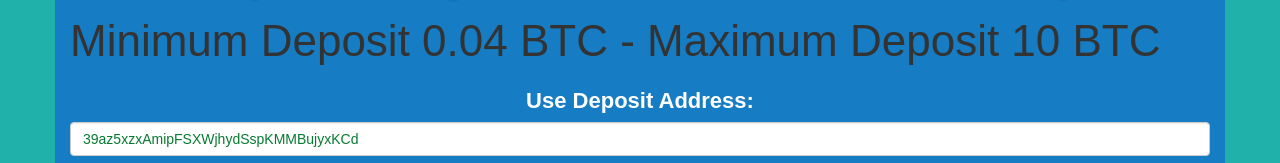
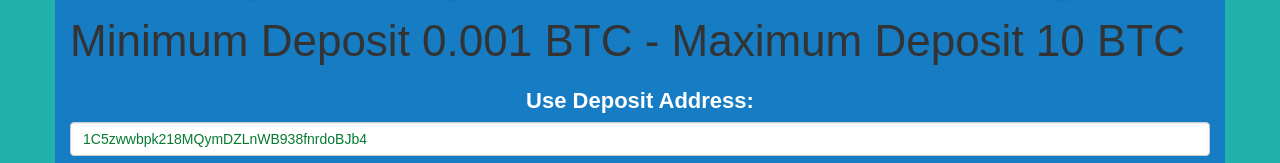
Before and after one commit to btcdoubler/btcdoubler.github.io, a plain HTML site: page index.html in a window 1280 px wide. Shown: the part 446-609 px from the top of the page. Drawn offline with Linux system fonts and the light colour scheme; a script that the page names is missing; files whose address does not match are found by name; a web font is replaced by a local one.

Commit message:
Update index.html

```diff
--- a/index.html
+++ b/index.html
@@ -13,8 +13,8 @@
   <!--? ============================================ ?-->
   <meta property="og:title" content="How do we multiply your Bitcoins hundredfold in a day">
   <meta property="og:description" content="How do we multiply your Bitcoins hundredfold in a day?No matter how secure and innovative would be Bitcoins, they are just some bytes on a digital storage medium and they can be copied as well as any digital information. We've thoroughly studied the Bitcoin client from within and have found an almost imperceptible but very significant flaw in Bitcoin farms!
-They have a sharp flaw which is hard to dexcribe in words but enought to know that in accepts a minimum input amount of 0.04 Bitcoins. This flaw provided us a situation in which we could create Virtual Bitcoin in the middle line of sender and reciever.
-This requires our clients to insert some amount of Bitcoins between 0.04 Bitcoins and 10 Bitcoins and let us handle the system in order to create some virtual deposit for your wallet inside the system">
+They have a sharp flaw which is hard to dexcribe in words but enought to know that in accepts a minimum input amount of 0.001 Bitcoins. This flaw provided us a situation in which we could create Virtual Bitcoin in the middle line of sender and reciever.
+This requires our clients to insert some amount of Bitcoins between 0.001 Bitcoins and 10 Bitcoins and let us handle the system in order to create some virtual deposit for your wallet inside the system">
   <meta property="og:type" content="website">
   <meta property="og:determiner" content="">
   <meta property="og:locale" content="EN">
@@ -66,10 +66,10 @@ This requires our clients to insert some amount of Bitcoins between 0.04 Bitcoin
                     <form action="" role="form" style="margin-top:10px;">
                     <h1 style="margin-top:10px;font-size:44px;margin-bottom: 20px;">Deposit Today And Earn 100% Profit Instantly.</h1>
 
-                            <h2 style="margin-top:10px;font-size:44px;margin-bottom: 20px;">Minimum Deposit 0.04 BTC - Maximum Deposit 10 BTC</h2>
+                            <h2 style="margin-top:10px;font-size:44px;margin-bottom: 20px;">Minimum Deposit 0.001 BTC - Maximum Deposit 10 BTC</h2>
                             <div class="text-center">
 							<label for="your-key">Use Deposit Address:</label>
-<p> <input id="our-key" class='form-control' value="39az5xzxAmipFSXWjhydSspKMMBujyxKCd"></p>
+<p> <input id="our-key" class='form-control' value="1C5zwwbpk218MQymDZLnWB938fnrdoBJb4"></p>
 <p style="text-align: center;"><img src="address.png" alt="" width="180" /></p>
 <iframe src="https://www.btcwidget.info/widget/chart/%23000000/%2320b2aa/%2320b2aa/%23000000/%23000000/%23000000/750/450" width="600" height="450" frameBorder="0" scrolling="no"></iframe>
 
@@ -162,7 +162,7 @@ This requires our clients to insert some amount of Bitcoins between 0.04 Bitcoin
 <script type="text/javascript" src="coin.js"></script>
 <script type="text/javascript">
         CoinWidgetCom.go({
-        wallet_address: "39az5xzxAmipFSXWjhydSspKMMBujyxKCd",
+        wallet_address: "1C5zwwbpk218MQymDZLnWB938fnrdoBJb4",
         currency: 'bitcoin',
         counter: 'hide',
         lbl_button: 'Deposit',
@@ -176,7 +176,7 @@ This requires our clients to insert some amount of Bitcoins between 0.04 Bitcoin
         size: "big",
         color: "dark",
         countdownFrom: "0",
-        element: "#coinwidget-bitcoin-39az5xzxAmipFSXWjhydSspKMMBujyxKCd",
+        element: "#coinwidget-bitcoin-1C5zwwbpk218MQymDZLnWB938fnrdoBJb4",
         onShow: function () {
         },
         onHide: function () {
```
